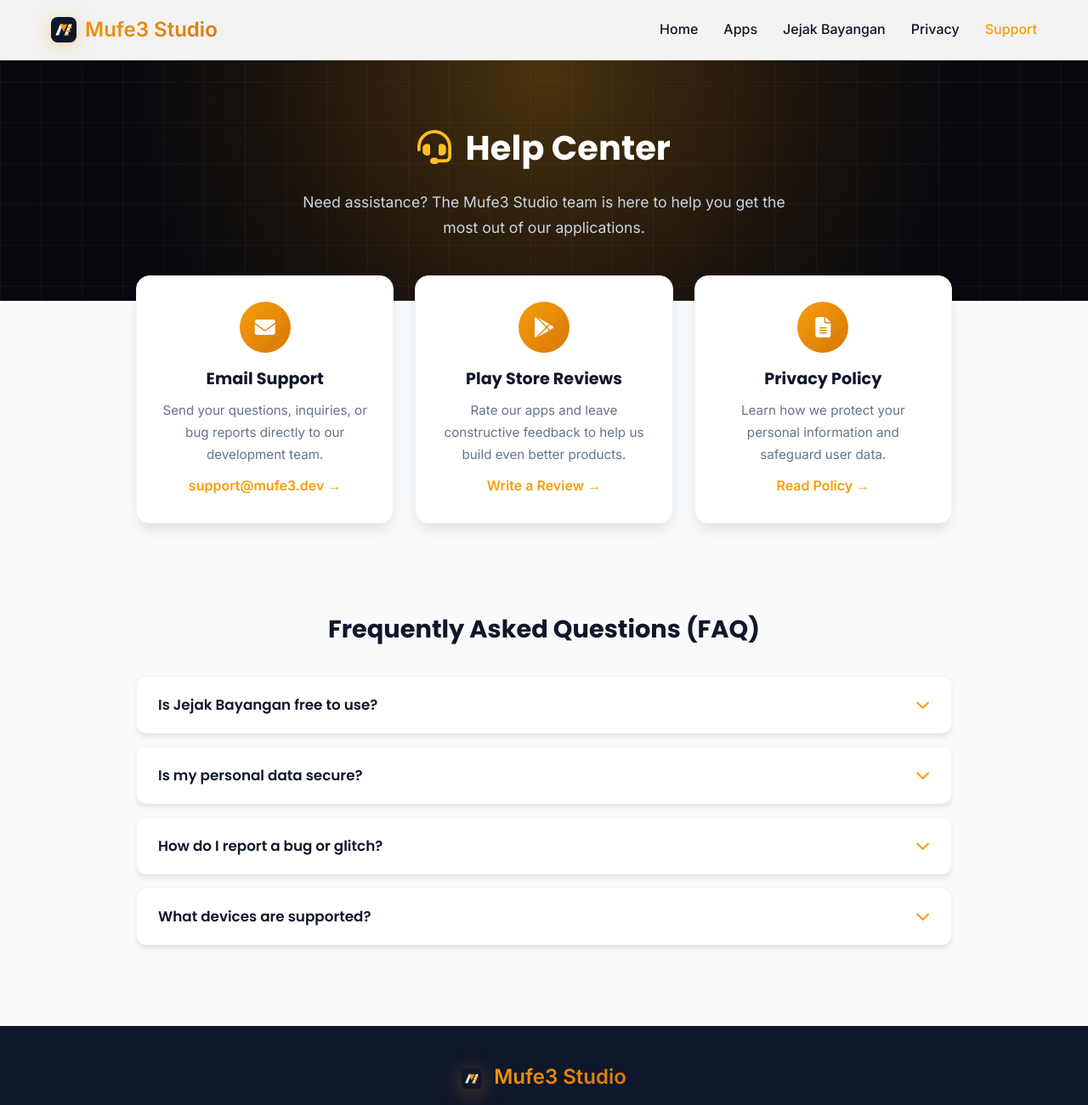
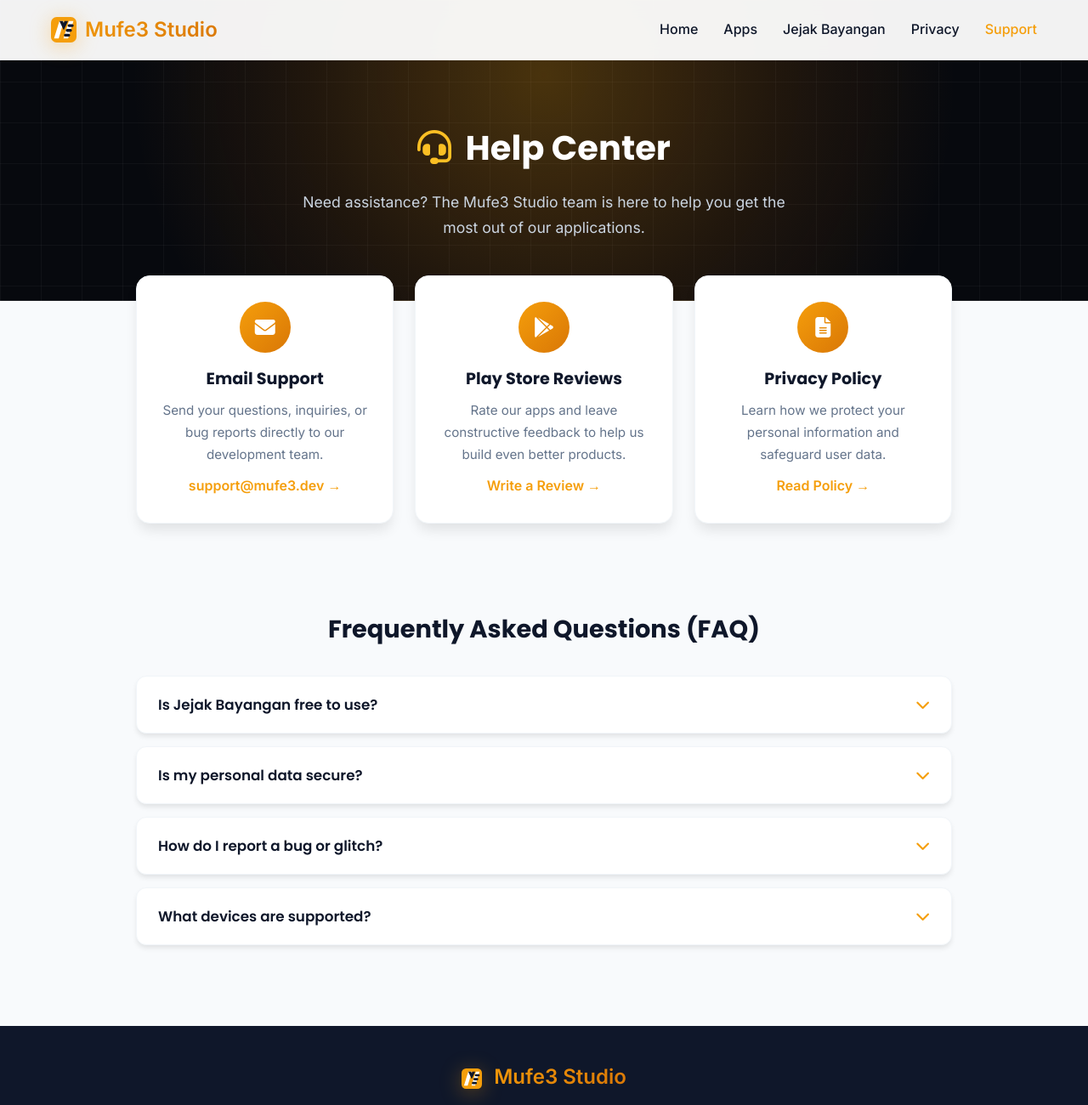
Before and after one commit to Mufe3/mufe3.github.io, a plain HTML site: page support.html in a window 1280 px wide. Shown: the top 1300 px of the page at 85% size. Drawn offline with Linux system fonts and the light colour scheme.

Commit message:
feat: adopt high-visibility Solar Amber Box favicon and brand mark

```diff
--- a/support.html
+++ b/support.html
@@ -172,13 +172,13 @@
             <a href="index.html" class="logo">
                 <span class="brand-logo-mark">
                     <svg width="30" height="30" viewBox="0 0 100 100" fill="none" xmlns="http://www.w3.org/2000/svg">
-                        <rect width="100" height="100" rx="26" fill="#0f172a"/>
-                        <path d="M18 72L36 28H48L30 72H18Z" fill="#ffffff"/>
-                        <path d="M36 28L50 58L64 28H52L50 34L48 28H36Z" fill="#f59e0b"/>
-                        <path d="M52 72L70 28H82L64 72H52Z" fill="#ffffff"/>
-                        <rect x="64" y="38" width="18" height="6.5" rx="3.2" fill="#f59e0b"/>
-                        <rect x="58" y="52" width="18" height="6.5" rx="3.2" fill="#f59e0b"/>
-                        <rect x="52" y="66" width="18" height="6.5" rx="3.2" fill="#f59e0b"/>
+                        <rect width="100" height="100" rx="22" fill="#f59e0b"/>
+                        <path d="M12 84L33 16H51L30 84H12Z" fill="#ffffff"/>
+                        <path d="M33 16L50 52L67 16H53L50 24L47 16H33Z" fill="#0f172a"/>
+                        <path d="M49 84L70 16H88L67 84H49Z" fill="#ffffff"/>
+                        <rect x="65" y="28" width="24" height="11" rx="5.5" fill="#0f172a"/>
+                        <rect x="58" y="47" width="24" height="11" rx="5.5" fill="#0f172a"/>
+                        <rect x="51" y="66" width="24" height="11" rx="5.5" fill="#0f172a"/>
                     </svg>
                 </span>
                 <span>Mufe3 Studio</span>
@@ -258,13 +258,13 @@
             <div class="footer-logo">
                 <span class="brand-logo-mark" style="display:inline-flex; vertical-align:middle; margin-right:8px;">
                     <svg width="24" height="24" viewBox="0 0 100 100" fill="none" xmlns="http://www.w3.org/2000/svg">
-                        <rect width="100" height="100" rx="26" fill="#0f172a"/>
-                        <path d="M18 72L36 28H48L30 72H18Z" fill="#ffffff"/>
-                        <path d="M36 28L50 58L64 28H52L50 34L48 28H36Z" fill="#f59e0b"/>
-                        <path d="M52 72L70 28H82L64 72H52Z" fill="#ffffff"/>
-                        <rect x="64" y="38" width="18" height="6.5" rx="3.2" fill="#f59e0b"/>
-                        <rect x="58" y="52" width="18" height="6.5" rx="3.2" fill="#f59e0b"/>
-                        <rect x="52" y="66" width="18" height="6.5" rx="3.2" fill="#f59e0b"/>
+                        <rect width="100" height="100" rx="22" fill="#f59e0b"/>
+                        <path d="M12 84L33 16H51L30 84H12Z" fill="#ffffff"/>
+                        <path d="M33 16L50 52L67 16H53L50 24L47 16H33Z" fill="#0f172a"/>
+                        <path d="M49 84L70 16H88L67 84H49Z" fill="#ffffff"/>
+                        <rect x="65" y="28" width="24" height="11" rx="5.5" fill="#0f172a"/>
+                        <rect x="58" y="47" width="24" height="11" rx="5.5" fill="#0f172a"/>
+                        <rect x="51" y="66" width="24" height="11" rx="5.5" fill="#0f172a"/>
                     </svg>
                 </span>
                 <span>Mufe3 Studio</span>
```
Also changed, not shown: index.html (+14 -14 lines), jejak-bayangan.html (+14 -14 lines), privacy-policy.html (+14 -14 lines), apple-touch-icon.png, assets/logo.svg, favicon.ico, favicon.png, favicon.svg (added).
